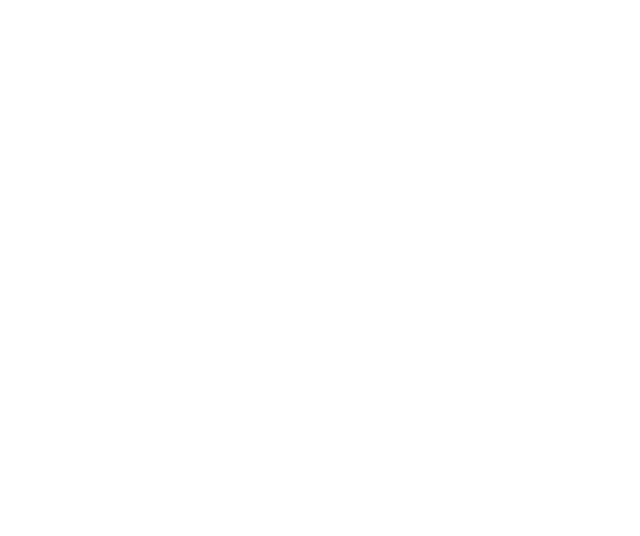
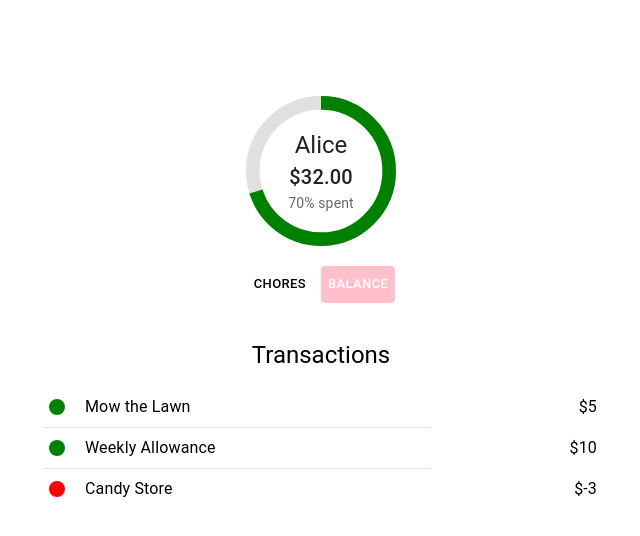
Before and after one commit to Cicada3301q/EarnNLearn, a React (Create React App) app in the folder my-app/: page /profile-balance/1 in a window 1280 px wide. Before the commit this address had no page. Shown: the top 536 px of the page, without its empty margins (319-959 px from the left). Built offline with nearby package versions, Linux system fonts and the light colour scheme.

Commit message:
Balance, profiles pages created

```diff
--- a/my-app/package.json
+++ b/my-app/package.json
@@ -5,12 +5,14 @@
   "dependencies": {
     "@emotion/react": "^11.11.3",
     "@emotion/styled": "^11.11.0",
+    "@mui/icons-material": "^5.15.11",
     "@mui/material": "^5.15.11",
     "@testing-library/jest-dom": "^5.17.0",
     "@testing-library/react": "^13.4.0",
     "@testing-library/user-event": "^13.5.0",
     "react": "^18.2.0",
     "react-dom": "^18.2.0",
+    "react-native-custom-switch": "^1.0.7",
     "react-router-dom": "^6.22.1",
     "react-scripts": "5.0.1",
     "web-vitals": "^2.1.4"
--- a/my-app/src/App.js
+++ b/my-app/src/App.js
@@ -1,7 +1,9 @@
 import React from 'react';
 import { BrowserRouter as Router, Route, Routes } from 'react-router-dom';
-import Login from './Login'; // Adjust the path based on your file structure
+import Login from './Login';
 import Register from './Register';
+import ProfileSelect from './ProfileSelect';
+import ProfileBalance from './ProfileBalance';
 
 function App() {
   return (
@@ -9,7 +11,8 @@ function App() {
       <Routes>
         <Route path="/login" element={<Login />} />
         <Route path="/register" element={<Register />} />
-        {/* Redirect to /login by default */}
+        <Route path="/profiles" element={<ProfileSelect />} />
+        <Route path="/profile-balance/:id" element={<ProfileBalance />} />
         <Route path="/" element={<Login />} />
       </Routes>
     </Router>
--- /dev/null
+++ b/my-app/src/CircularProgressBar.jsx
@@ -0,0 +1,69 @@
+import React from 'react';
+import { Box, CircularProgress, Typography } from '@mui/material';
+
+function CircularProgressBar(props) {
+  const { size, thickness, value, maxValue } = props;
+  const normalise = (value) => ((value - 0) * 100) / (maxValue - 0);
+
+  return (
+    <Box position="relative" display="inline-flex" justifyContent="center" alignItems="center">
+      <CircularProgress
+        variant="determinate"
+        value={100} // Full circle
+        size={size}
+        thickness={thickness}
+        sx={{
+          color: 'grey.300',
+        }}
+      />
+      <CircularProgress
+        variant="determinate"
+        value={normalise(value)}
+        size={size}
+        thickness={thickness}
+        sx={{
+          color: 'green',
+          position: 'absolute',
+          top: 0,
+          left: 0,
+        }}
+      />
+      <Box
+        top={0}
+        left={0}
+        bottom={0}
+        right={0}
+        position="absolute"
+        display="flex"
+        flexDirection="column"
+        justifyContent="center"
+        alignItems="center"
+      >
+        <Typography variant="h5" component="div" color="text.primary">
+          {props.name}
+        </Typography>
+        <Typography variant="h6" component="div" color="text.primary">
+          ${props.value.toFixed(2)}
+        </Typography>
+        <Typography variant="body2" component="div" color="text.secondary">
+         {Math.round(normalise(value))}% spent
+        </Typography>
+      </Box>
+    </Box>
+  );
+}
+
+// Usage example:
+function ProfileBalance() {
+  // Assuming the child has $32 out of a total lifetime earnings of $45.71
+  const currentBalance = 32;
+  const lifetimeEarnings = 45.71;
+
+  return (
+    <Box sx={{ display: 'flex', justifyContent: 'center', mt: 4 }}>
+      <CircularProgressBar size={150} thickness={4} value={currentBalance} maxValue={lifetimeEarnings} name="Alice" />
+    </Box>
+  );
+}
+
+export default ProfileBalance;
--- a/my-app/src/Login.jsx
+++ b/my-app/src/Login.jsx
@@ -1,7 +1,6 @@
 import React, { useState } from 'react';
 import { Link } from 'react-router-dom';
 import { Container, TextField, Button, Typography, Box, Avatar, InputLabel} from '@mui/material';
-import { lightBlue, red } from '@mui/material/colors';
 import './LoginStyles.css';
 
 function Login() {
@@ -69,6 +68,15 @@ function Login() {
           >
             Sign In
           </Button>
+          {/*route to the Profiles page for testing */}
+            <Button
+            component={Link}
+            to="/profiles"
+            variant="contained"
+            sx={{ mt: 3, mb: 2 }}
+            >
+            Go to Profiles
+            </Button>
         </Box>
       </Box>
     </Container>
--- /dev/null
+++ b/my-app/src/ProfileBalance.jsx
@@ -0,0 +1,61 @@
+import React from 'react';
+import { Box, Typography, Container, Divider } from '@mui/material';
+import { useParams } from 'react-router-dom';
+import FiberManualRecordIcon from '@mui/icons-material/FiberManualRecord';
+import ProfileSwitch from './ProfileSwitch';
+import CircularProgressBar from './CircularProgressBar';
+
+function ProfileBalance() {
+  const { id } = useParams();
+
+  // Dummy data for the selected profile and transactions
+  const profile = { name: 'Alice', balance: 50, lifetimeEarnings: 100 }; // Added lifetimeEarnings for demonstration
+  const transactions = [
+    { id: 1, name: 'Mow the Lawn', amount: 5, type: 'deposit' },
+    { id: 2, name: 'Weekly Allowance', amount: 10, type: 'deposit' },
+    { id: 3, name: 'Candy Store', amount: -3, type: 'withdrawal' },
+    // ... more transactions
+  ];
+
+  return (
+    <Container component="main" maxWidth="sm">
+      <Box sx={{ marginTop: 8, display: 'flex', flexDirection: 'column', alignItems: 'center' }}>
+        <CircularProgressBar
+          size={150}
+          thickness={4}
+          value={profile.balance}
+          maxValue={profile.lifetimeEarnings}
+          name={profile.name}
+        />
+        <ProfileSwitch />
+        <Typography component="h2" variant="h5" sx={{ marginY: 2 }}>
+          Transactions
+        </Typography>
+        <Box sx={{ overflowY: 'auto', maxHeight: '200px', width: '100%' }}>
+        {transactions.map((transaction, index) => (
+            <Box key={transaction.id}>
+            <Box sx={{
+                display: 'flex',
+                alignItems: 'center',
+                justifyContent: 'space-between', // This spreads out the children to both ends
+                paddingY: 1, // Adds padding to the top and bottom
+            }}>
+                <Box sx={{ display: 'flex', alignItems: 'center' }}>
+                <FiberManualRecordIcon sx={{ color: transaction.type === 'deposit' ? 'green' : 'red', marginRight: 2 }} />
+                <Typography variant="body1" sx={{ flexGrow: 1 }}>{transaction.name}</Typography> {/* flexGrow ensures it takes up available space */}
+                </Box>
+                <Typography variant="body1">${transaction.amount}</Typography>
+            </Box>
+            {/* Add a Divider after each transaction except the last one */}
+            {index !== transactions.length - 1 && (
+                <Divider sx={{ width: '70%', alignSelf: 'center' }} />
+            )}
+            </Box>
+        ))}
+        </Box>
+      </Box>
+    </Container>
+  );
+}
+
+export default ProfileBalance;
--- /dev/null
+++ b/my-app/src/ProfileSelect.jsx
@@ -0,0 +1,53 @@
+import React from 'react';
+import { Box, Typography, Container, Button, Avatar } from '@mui/material';
+import { Link } from 'react-router-dom';
+import AddIcon from '@mui/icons-material/Add';
+
+function ProfileSelect() {
+  // Dummy data for kids' profiles with unique colors
+  const profiles = [
+    { id: 1, name: 'Alice', color: 'pink' },
+    { id: 2, name: 'Bob', color: 'lightblue' },
+    { id: 3, name: 'Charlie', color: 'lightgreen' },
+  ];
+
+  return (
+    <Container component="main" maxWidth="sm">
+      <Box sx={{ marginTop: 8, display: 'flex', flexDirection: 'column', alignItems: 'center' }}>
+      <Avatar
+          src="/EarnNLearn.jpg"
+          alt="Logo"
+          sx={{ width: 100, height: 100, marginBottom: 2 }} // Adjust size as needed
+        />
+        <Typography component="h1" variant="h4" sx={{ marginBottom: 3 }}>
+          Profiles
+        </Typography>
+        {profiles.map((profile) => (
+          <Link key={profile.id} to={`/profile-balance/${profile.id}`} style={{ textDecoration: 'none', width: '100%' }}>
+            <Box sx={{
+              display: 'flex',
+              alignItems: 'center',
+              padding: 2,
+              marginBottom: 1,
+              border: '1px solid #ccc',
+              borderRadius: '5px',
+              height: 60, // Fixed height
+              '&:hover': {
+                backgroundColor: '#f0f0f0',
+                cursor: 'pointer',
+              },
+            }}>
+              <Avatar sx={{ bgcolor: profile.color, marginRight: 2 }} />
+              <Typography variant="h6">{profile.name}</Typography>
+            </Box>
+          </Link>
+        ))}
+        <Button variant="contained" sx={{ marginTop: 2 }} startIcon={<AddIcon />} component={Link} to="/add-profile">
+          Add Profile
+        </Button>
+      </Box>
+    </Container>
+  );
+}
+
+export default ProfileSelect;
--- /dev/null
+++ b/my-app/src/ProfileSwitch.jsx
@@ -0,0 +1,62 @@
+import React, { useState } from 'react';
+import { ToggleButtonGroup, ToggleButton, Box } from '@mui/material';
+import { styled } from '@mui/material/styles';
+
+const StyledToggleButtonGroup = styled(ToggleButtonGroup)(({ theme }) => ({
+  '& .MuiToggleButtonGroup-grouped': {
+    margin: theme.spacing(0.5),
+    border: 0,
+    '&.Mui-disabled': {
+      border: 0,
+    },
+    '&:not(:first-of-type)': {
+      borderRadius: theme.shape.borderRadius,
+    },
+    '&:first-of-type': {
+      borderRadius: theme.shape.borderRadius,
+    },
+  },
+}));
+
+const StyledToggleButton = styled(ToggleButton)(({ theme }) => ({
+  '&.Mui-selected, &.Mui-selected:hover': {
+    color: 'white',
+    backgroundColor: 'pink',
+  },
+  backgroundColor: 'white',
+  color: 'black',
+  "&:hover": {
+    backgroundColor: "lightblue",
+  }
+}));
+
+function ProfileSwitch() {
+  const [alignment, setAlignment] = useState('balance');
+
+  const handleAlignment = (event, newAlignment) => {
+    if (newAlignment !== null) {
+      setAlignment(newAlignment);
+    }
+  };
+
+  return (
+    <Box sx={{ display: 'flex', justifyContent: 'center', p: 2 }}>
+      <StyledToggleButtonGroup
+        size="small"
+        value={alignment}
+        exclusive
+        onChange={handleAlignment}
+        aria-label="text alignment"
+      >
+        <StyledToggleButton value="chores" aria-label="left aligned">
+          Chores
+        </StyledToggleButton>
+        <StyledToggleButton value="balance" aria-label="centered">
+          Balance
+        </StyledToggleButton>
+      </StyledToggleButtonGroup>
+    </Box>
+  );
+}
+
+export default ProfileSwitch;
--- a/my-app/src/Register.jsx
+++ b/my-app/src/Register.jsx
@@ -2,7 +2,7 @@ import React, { useState, useEffect } from 'react';
 import { Link } from 'react-router-dom';
 import { Container, TextField, Button, Typography, Box, Avatar, InputLabel } from '@mui/material';
 import './LoginStyles.css';
-
+// TODO Extract coin animation, and fix 30, 70% over population
 
 function Register() {
   const [email, setEmail] = useState('');
```
Also changed, not shown: my-app/src/ProfileChores.jsx (added), 1 other file (tests, documents, lock files or other folders).
